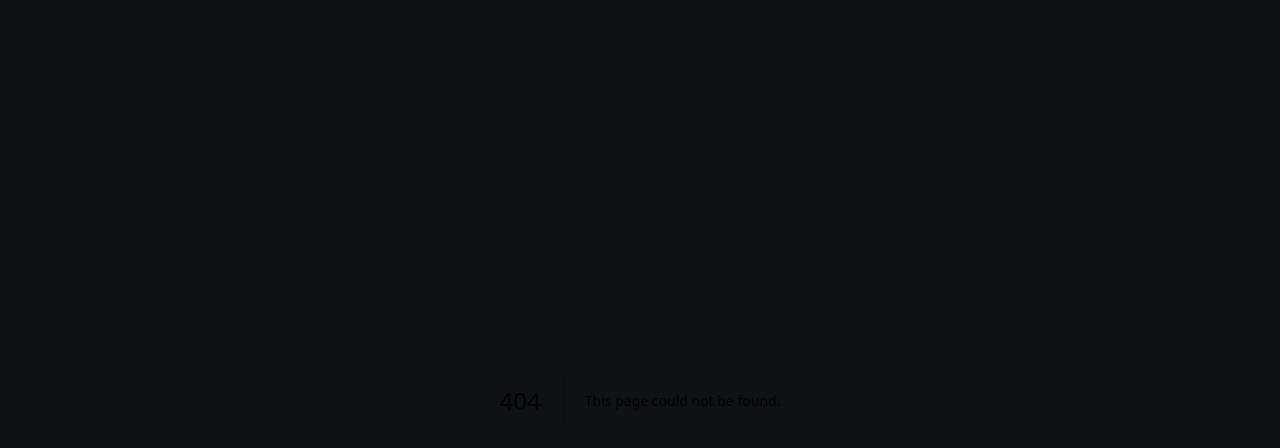
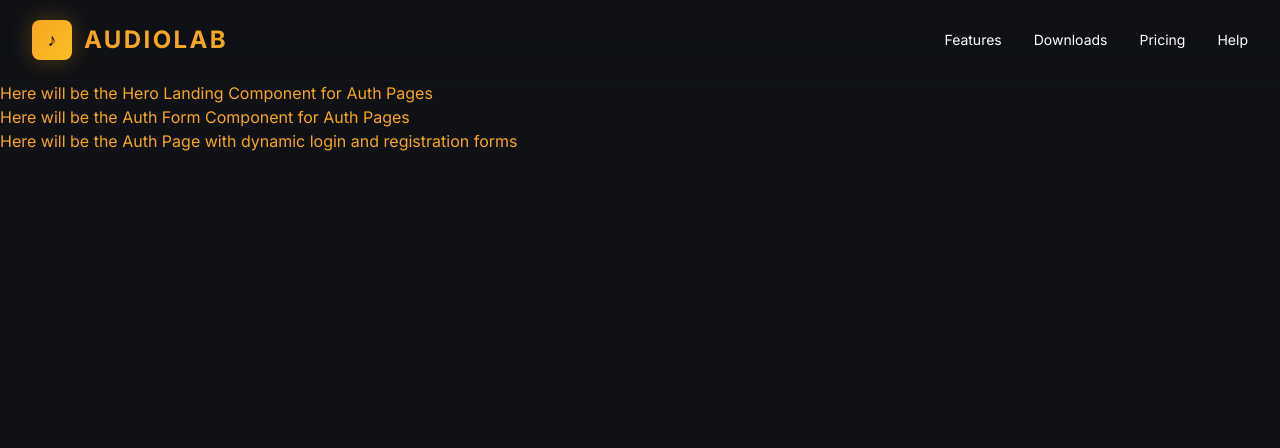
Before and after one commit to JBRKR000/samplecloud, a Next.js app: page /auth in a window 1280 px wide. Before the commit this address had no page. Shown: the top 448 px of the page. Built offline with nearby package versions, Linux system fonts and the light colour scheme.

Commit message:
feat: implement preauth header layout and components

```diff
--- /dev/null
+++ b/app/(public)/auth/page.tsx
@@ -0,0 +1,19 @@
+import AuthForm from "@/app/components/auth_components/auth_form";
+import HeroLanding from "@/app/components/auth_components/auth_hero_landing"
+import PreauthHeader from "@/app/components/other/preauth_header";
+
+export default function AuthPage() {
+    return (
+        <>
+        <PreauthHeader/>
+        <HeroLanding />
+        <AuthForm />
+
+        <div>
+            <h1 className="text-primary">Here will be the Auth Page with dynamic login and registration forms</h1>
+        </div>
+
+
+        </>
+    );
+    }
--- a/app/layout.tsx
+++ b/app/(public)/layout.tsx
@@ -1,6 +1,6 @@
 import type { Metadata } from "next";
 import { Inter, Orbitron } from "next/font/google";
-import "./styles/globals.css";
+import "../styles/globals.css";
 
 const inter = Inter({
   subsets: ['latin'],
@@ -15,10 +15,10 @@ const orbitron = Orbitron({
 });
 
 export const metadata: Metadata = {
-    title: "Audiolab",
-    description: "Audiolab",
+    title: "SampleCloud",
+    description: "SampleCloud",
     icons: {
-        icon: "/main.ico"
+        icon: "/logo.ico"
     }
 };
 
@@ -29,7 +29,7 @@ export default function RootLayout({
 }) {
    return (
     <html lang="pl" className={`${orbitron.variable} ${inter.variable}`}>
-      <body className="bg-background text-primary-foreground font-body">
+      <body className=" bg-background text-primary-foreground font-body">
         {children}
       </body>
     </html>
--- /dev/null
+++ b/app/(public)/page.tsx
@@ -0,0 +1,7 @@
+'use client';
+
+export default function Home() {
+  return (
+    <h1 className="text-primary">Here will be the Home Page with description</h1>
+  );
+}
--- /dev/null
+++ b/app/components/auth_components/auth_form.tsx
@@ -0,0 +1,7 @@
+export default function AuthForm() {
+    return (
+        <div>
+            <h1 className="text-primary">Here will be the Auth Form Component for Auth Pages</h1>
+        </div>
+    );
+}
--- /dev/null
+++ b/app/components/auth_components/auth_hero_landing.tsx
@@ -0,0 +1,7 @@
+export default function HeroLanding() {
+    return (
+        <div>
+            <h1 className="text-primary">Here will be the Hero Landing Component for Auth Pages</h1>
+        </div>
+    );
+}
--- /dev/null
+++ b/app/components/other/preauth_header.tsx
@@ -0,0 +1,43 @@
+'use client';
+
+import Link from "next/link";
+
+export default function PreauthHeader() {
+    return (
+        <header className="sticky top-0 z-50 bg-gradient-to-b from-background via-background/95 to-background/90 border-b border-border/20 backdrop-blur-md">
+            <div className="max-w-7xl mx-auto px-4 sm:px-6 lg:px-8">
+                <div className="flex justify-between items-center h-20">
+                    {/* Logo */}
+                    <Link href="/" className="flex items-center gap-3 group hover:opacity-80 transition-opacity">
+                        <div className="relative">
+                            <div className="absolute inset-0 bg-primary rounded-lg blur-md opacity-30 group-hover:opacity-50 transition-opacity"></div>
+                            <div className="relative w-10 h-10 bg-gradient-to-br from-primary to-warning rounded-lg flex items-center justify-center">
+                                <span className="text-background font-display font-bold text-lg">♪</span>
+                            </div>
+                        </div>
+                        <span className="text-2xl font-display font-bold tracking-widest text-primary">AUDIOLAB</span>
+                    </Link>
+
+                    {/* Navigation */}
+                    <nav className="hidden md:flex gap-8">
+                        {[
+                            { label: "Features", href: "#features" },
+                            { label: "Downloads", href: "#downloads" },
+                            { label: "Pricing", href: "#pricing" },
+                            { label: "Help", href: "#help" },
+                        ].map((item) => (
+                            <Link
+                                key={item.label}
+                                href={item.href}
+                                className="text-sm font-body text-white hover:text-primary transition-colors duration-200 relative group"
+                            >
+                                {item.label}
+                                <span className="absolute bottom-0 left-0 w-0 h-0.5 bg-primary group-hover:w-full transition-all duration-300"></span>
+                            </Link>
+                        ))}
+                    </nav>
+                </div>
+            </div>
+        </header>
+    );
+}
--- /dev/null
+++ b/app/middleware.ts
@@ -0,0 +1,5 @@
+import { NextRequest, NextResponse } from "next/server";
+
+export default function middleware(request: NextRequest){
+    if (request.nextUrl.pathname.includes("protected")) {}
+}
--- a/app/page.tsx
+++ /dev/null
@@ -1,8 +0,0 @@
-'use client';
-
-export default function Home() {
-  return (
-
-    <h1 className="text-primary">qweqe</h1>
-  );
-}
--- a/app/styles/globals.css
+++ b/app/styles/globals.css
@@ -1,4 +1,4 @@
-@tailwind utilities;
+@import "tailwindcss";
 
 @theme {
   --color-background:  #0F1115;
@@ -17,10 +17,11 @@
   --color-destructive: #E57373;
 
   --color-sidebar:     #0B0D12;
-  --color-sidebar-primary: #F5A623;
+
+  /* DODAJ to, bo używasz text-primary-foreground */
+  --color-primary-foreground: #E6E9F2;
 }
 
 body {
   font-family: var(--font-inter), sans-serif;
-  background-color: var(--color-background);
 }
```
Also changed, not shown: app/components/other/button_helper.tsx (renamed from app/components/button_helper.tsx), 1 other file (tests, documents, lock files or other folders).
